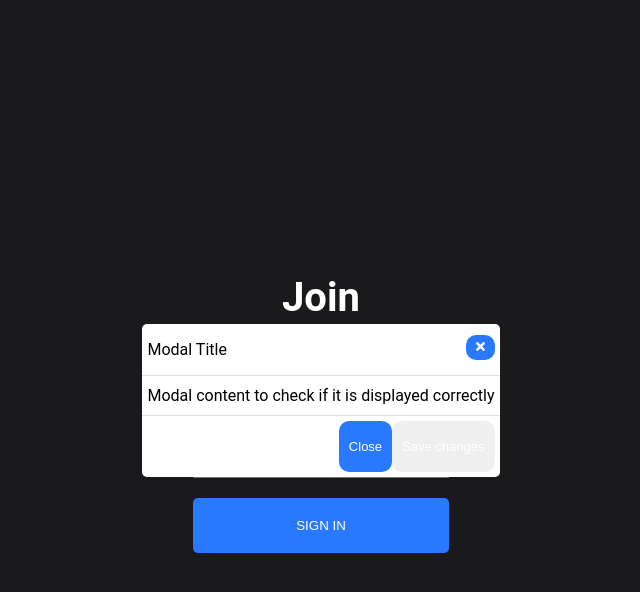
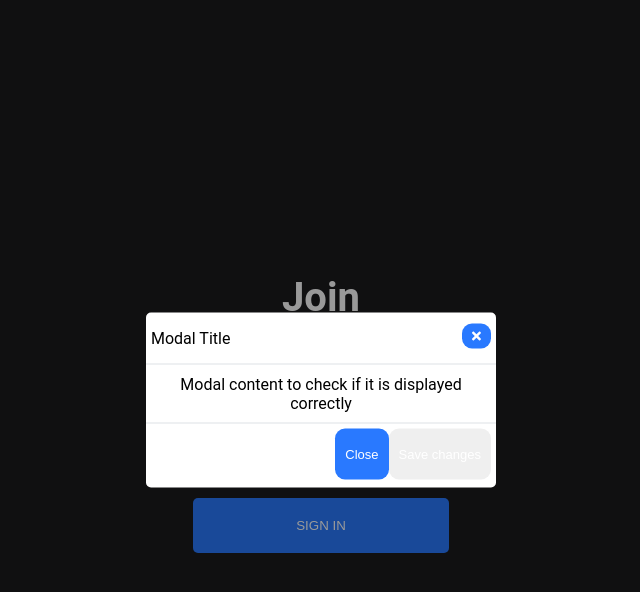
Before and after one commit to GeorgeDanicico/React, a React (Create React App) app in the folder chat_app/chatapp/: page / in a window 1280 px wide. Both pictures are taken after a click on the button "SIGN IN". Shown: the top 592 px of the page, without its empty margins (319-959 px from the left). Built offline with nearby package versions, Linux system fonts and the light colour scheme.

Commit message:
modal effects

```diff
--- a/chat_app/chatapp/src/components/Join/style.css
+++ b/chat_app/chatapp/src/components/Join/style.css
@@ -65,11 +65,9 @@ html, body {
   @keyframes fadeIn {
     from {
       opacity: 0;
-      left: 0;
     }
     to {
       opacity: 1;
-      left: 100%;
     }
   }
 
--- a/chat_app/chatapp/src/components/Modal/Modal.tsx
+++ b/chat_app/chatapp/src/components/Modal/Modal.tsx
@@ -1,12 +1,34 @@
-import React from "react";
+import React, { useEffect, useRef } from "react";
 import { faTimes } from "@fortawesome/free-solid-svg-icons";
 import { ModalProp } from "../../utils/interfaces";
 import Button from "../Button/ButtonComponent";
 import './style.css'
 
 const Modal:React.FC<ModalProp> = ({ show, handleClose }) => {
+    const modalRef = useRef<HTMLDivElement>();
+
+    useEffect(() => {
+        const func = (e) => {
+            if (e.target === modalRef.current) {
+                handleClose();
+            }
+        }
+        let copyRef;
+        if (modalRef && modalRef.current) {
+            modalRef.current.addEventListener('click', func);
+            copyRef = modalRef.current;
+        }
+
+        return () => {
+            if (copyRef) {
+                copyRef.removeEventListener('click', func);
+            }
+        }
+    });
+
     return (
         show && (
+            <div ref={modalRef} className="modal-window">
                 <div className="modal-box">
                     <div className="modal-header">
                         <p>Modal Title</p>
@@ -26,6 +48,7 @@ const Modal:React.FC<ModalProp> = ({ show, handleClose }) => {
                         </div>
                     </div>
                 </div>
+            </div>
     ))
 }
 
--- a/chat_app/chatapp/src/components/Modal/style.css
+++ b/chat_app/chatapp/src/components/Modal/style.css
@@ -1,9 +1,21 @@
+.modal-window {
+    background-color: rgba(0, 0, 0, 0.4);
+    position: absolute;
+    height: 100%;
+    width: 100%;
+    z-index: 1;
+}
+
 .modal-box {
-    position: absolute;
+    position: fixed;
     background-color: white;
     border-radius: 5px;
-    margin: auto;
-    z-index: 1;
+    top: 50%;
+    left: 50%;
+    transform: translate(-50%, -50%);
+    height: 175px;
+    width: 350px;
+    animation: fadeIn 1s, slideIn 1s;
 }
 
 .modal-header {
@@ -32,3 +44,21 @@
 .modal-buttons div .buttons {
     font-size: 13px;
 }
+
+@keyframes fadeIn {
+    0% {
+        opacity: 0;
+    }
+    100% {
+        opacity: 1;
+    }
+}
+
+@keyframes slideIn {
+    0% {
+        left: 0;
+    }
+    100% {
+        left: 50%;
+    }
+}
--- a/chat_app/chatapp/src/redux/reducers/messagesReducers.tsx
+++ b/chat_app/chatapp/src/redux/reducers/messagesReducers.tsx
@@ -1,5 +1,4 @@
 import { MESSAGES_ACTIONS } from "../actions/actionTypes";
-import { AnyAction } from "redux";
 
 const initialState = {
     messages: [],
```
Lines whose indentation alone changed are shown as unchanged.
